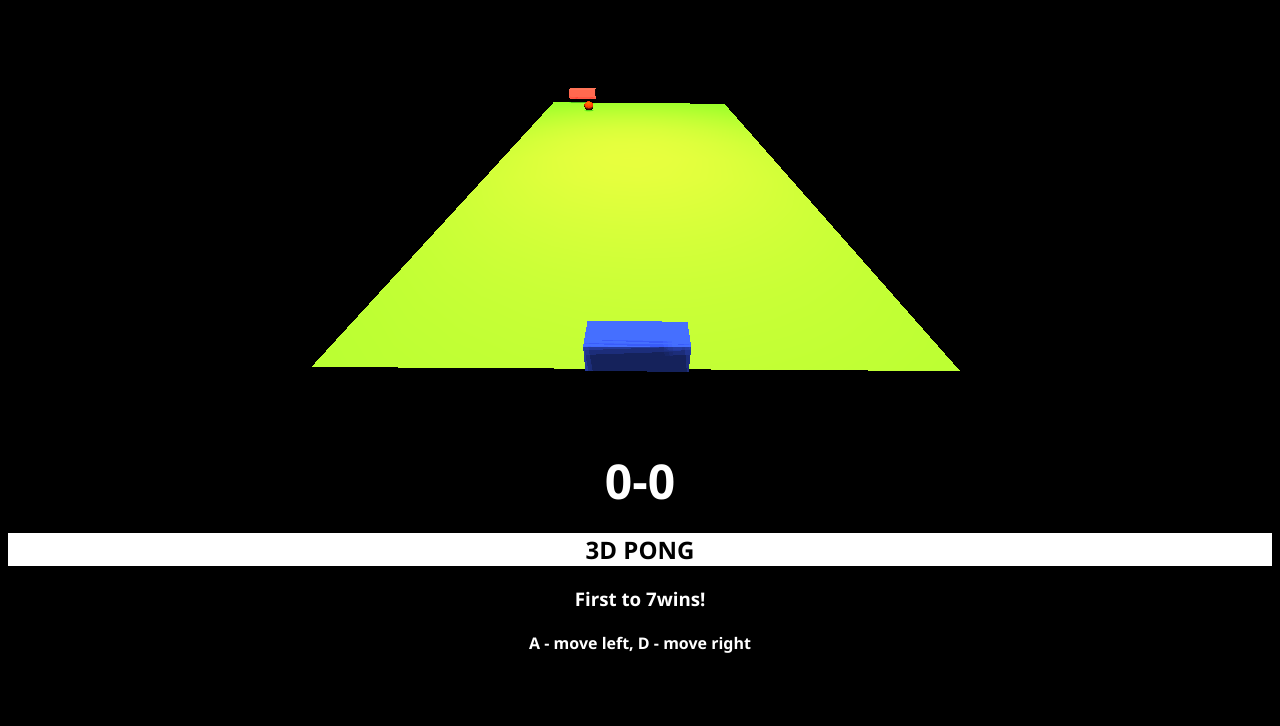
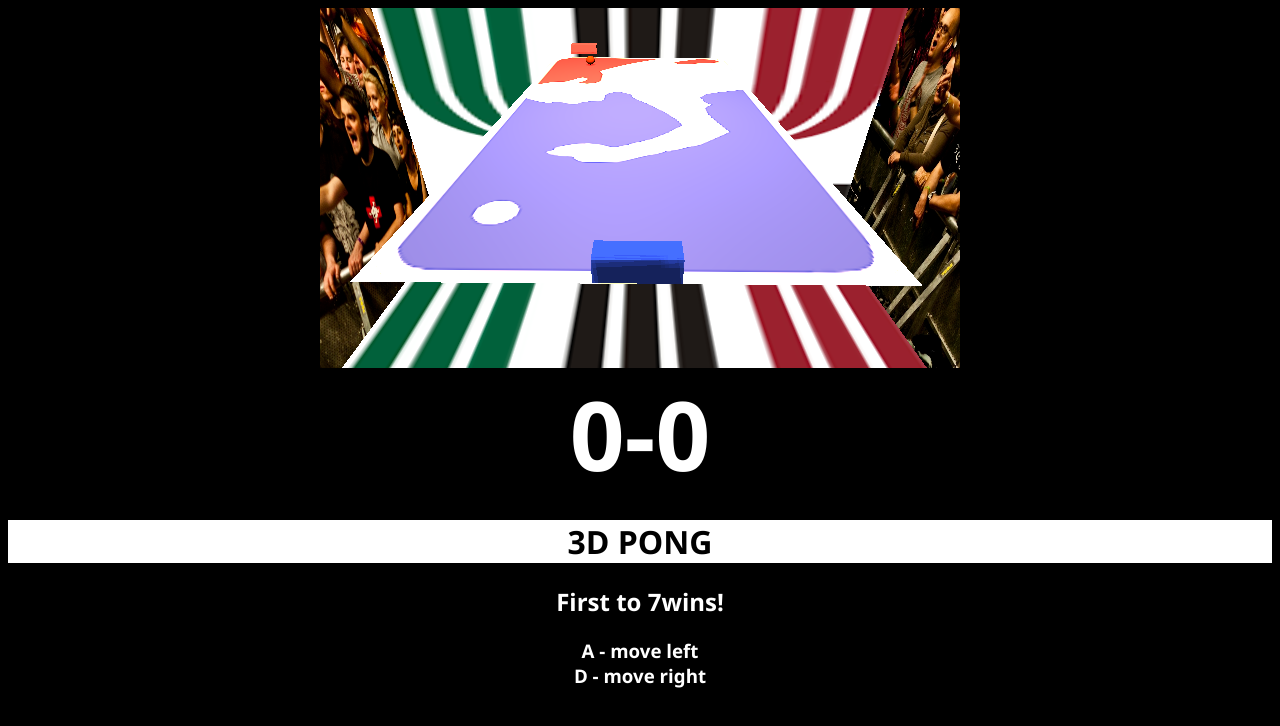
Before and after one commit to laganows/laganows.github.io, a plain HTML site: page index.html in a window 1280 px wide. Drawn offline with Linux system fonts and the light colour scheme; animation ran at ten frames a second.

Commit message:
Modified version

```diff
--- a/index.html
+++ b/index.html
@@ -10,9 +10,10 @@
 
             #gameCanvas {
                 background-color: black;
-                width: 1000px;
-                height: 440px;
+                width: 640px;
+                height: 360px;
                 margin: auto;
+                align: center;
             }
 
             #scoreboard {
@@ -22,7 +23,7 @@
             }
 
             #scores {
-                font-size: 300%;
+                font-size: 600%;
                 padding: 0;
                 margin: 0;
                 color: white;
@@ -40,10 +41,11 @@
         <script src='./scripts/keyboard.js'></script>
         <script src='./scripts/game.js'></script>
         <div id='scoreboard'>
-            <h2 id='scores'>0-0</h2>
-            <h2 id='title'>3D PONG</h2>
-            <h3 id='winnerBoard'>First to 7 wins!</h3>
-            <h4>A - move left, D - move right</h4>
+            <h1 id='scores'>0-0</h1>
+            <h1 id='title'>3D PONG</h1>
+            <h2 id='winnerBoard'>First to 7 wins!</h2>
+            <h3>A - move left
+            <br>D - move right</h3>
         </div>
     </body>
 </html>
--- a/scripts/game.js
+++ b/scripts/game.js
@@ -23,6 +23,17 @@ var score1 = 0,
     score2 = 0,
     maxScore = 7;
 
+// hitting ball sound
+var snd = new Audio("./sounds/hittingBall.mp3");
+
+// background music
+backgroundMusic = new Audio('./sounds/backgroundMusic.mp3');
+backgroundMusic.addEventListener('ended', function() {
+    this.currentTime = 0;
+    this.play();
+}, false);
+backgroundMusic.play();
+
 function setup() {
     document.getElementById("winnerBoard").innerHTML = "First to " + maxScore + "wins!";
 
@@ -33,13 +44,23 @@ function setup() {
     draw();
 }
 
+
+function createMesh(geom, imageFile) {
+    var texture = THREE.ImageUtils.loadTexture("textures/" + imageFile)
+    var mat = new THREE.MeshPhongMaterial();
+    mat.map = texture;
+
+    var mesh = new THREE.Mesh(geom, mat);
+    return mesh;
+}
+
 function createScene() {
     // set the scene size
-    var WIDTH = 1000,
-        HEIGHT = 440;
+    var WIDTH = 640,
+        HEIGHT = 360;
 
     // set camera attributes
-    var VIEW_ANGLE = 60,
+    var VIEW_ANGLE = 50,
         ASPECT = WIDTH / HEIGHT,
         NEAR = 0.1,
         FAR = 10000;
@@ -118,12 +139,12 @@ function createScene() {
         planeQuality = 10;
 
     // create the plane's material
-    var planeMaterial = new THREE.MeshLambertMaterial({color: 0x4BD121});
+    // var planeMaterial = new THREE.MeshLambertMaterial({color: 0x4BD121}); //TODO delete with next pull request if new surface merged
 
     // create the playing surface plane
-    var plane = new THREE.Mesh(
+    var plane = createMesh(
         new THREE.PlaneGeometry(planeWidth * 0.95, planeHeight, planeQuality, planeQuality),
-        planeMaterial
+        "surface.png"
     );
 
     scene.add(plane);
@@ -173,6 +194,22 @@ function createScene() {
     // lift paddles over playing surface
     paddle1.position.z = paddleDepth;
     paddle2.position.z = paddleDepth;
+
+    // skybox
+    var imagePrefix = "./textures/";
+    var directions  = ["xpos", "xneg", "ypos", "yneg", "zpos", "zneg"];
+    var imageSuffix = ".png";
+    var skyGeometry = new THREE.CubeGeometry( 1000, 1000, 1000 );
+
+    var materialArray = [];
+    for (var i = 0; i < 6; i++)
+        materialArray.push( new THREE.MeshBasicMaterial({
+            map: THREE.ImageUtils.loadTexture( imagePrefix + directions[i] + imageSuffix  ),
+            side: THREE.BackSide
+        }));
+    var skyMaterial = new THREE.MeshFaceMaterial(materialArray);
+    var skyBox = new THREE.Mesh(skyGeometry, skyMaterial);
+    scene.add( skyBox );
 }
 
 function draw() {
@@ -246,9 +283,11 @@ function playerPaddleMovement() {
         if (paddle1.position.y < fieldHeight * 0.45) {
             paddle1DirY = paddleSpeed * 0.5;
         }
-        // else we do not move
+        // else we do not move and stretch the paddle
+        // to indicate we can't move
         else {
             paddle1DirY = 0;
+            paddle1.scale.z += (10 - paddle1.scale.z) * 0.2;
         }
     }
     // move right
@@ -258,15 +297,20 @@ function playerPaddleMovement() {
         if (paddle1.position.y > -fieldHeight * 0.45) {
             paddle1DirY = -paddleSpeed * 0.5;
         }
-        // else we do not move
+        // else we do not move and stretch the paddle
+        // to indicate we can't move
         else {
             paddle1DirY = 0;
+            paddle1.scale.z += (10 - paddle1.scale.z) * 0.2;
         }
     }
     // else don't move paddle
     else {
         paddle1DirY = 0;
     }
+
+    paddle1.scale.y += (1 - paddle1.scale.y) * 0.2;
+    paddle1.scale.z += (1 - paddle1.scale.z) * 0.2;
 
     paddle1.position.y += paddle1DirY;
 }
@@ -291,6 +335,11 @@ function opponentPaddleMovement() {
         }
     }
 
+    // we lerp the scale back to 1
+    // this is done because we stretch the paddle at some points
+    // stretching is done when paddle touches side of table and when paddle hits ball
+    // by doing this here, we ensure paddle always comes back to default size
+    paddle2.scale.y += (1 - paddle2.scale.y) * 0.2;
 }
 
 // Handles paddle collision logic
@@ -308,6 +357,11 @@ function paddlePhysics() {
             // ball is intersecting with the front half of the paddle
             // and if ball is travelling towards player (-ve direction)
             if (ballDirX < 0) {
+                // stretch the paddle to indicate a hit
+                paddle1.scale.y = 5;
+
+                // sound of hitting ball
+                snd.play();
 
                 // switch direction of ball travel to create bounce
                 ballDirX = -ballDirX;
@@ -333,6 +387,11 @@ function paddlePhysics() {
             // ball is intersecting with the front half of the paddle
             // and if ball is travelling towards opponent (+ve direction)
             if (ballDirX > 0) {
+                // stretch the paddle to indicate a hit
+                paddle2.scale.y = 5;
+
+                // sound of hitting ball
+                snd.play();
 
                 // switch direction of ball travel to create bounce
                 ballDirX = -ballDirX;
@@ -352,7 +411,7 @@ function cameraPhysics() {
     spotLight.position.y = ball.position.y;
 
     // move to behind the player's paddle
-    camera.position.x = paddle1.position.x - 80;
+    camera.position.x = paddle1.position.x - 100;
     camera.position.y += (paddle1.position.y - camera.position.y) * 0.05;
     camera.position.z = paddle1.position.z + 100 + 0.04 * (-ball.position.x + paddle1.position.x);
 
```
Also changed, not shown: textures/surface.png (added), textures/xneg.png (added), textures/xpos.png (added), textures/yneg.png (added), textures/ypos.png (added), textures/zneg.png (added), textures/zpos.png (added).
